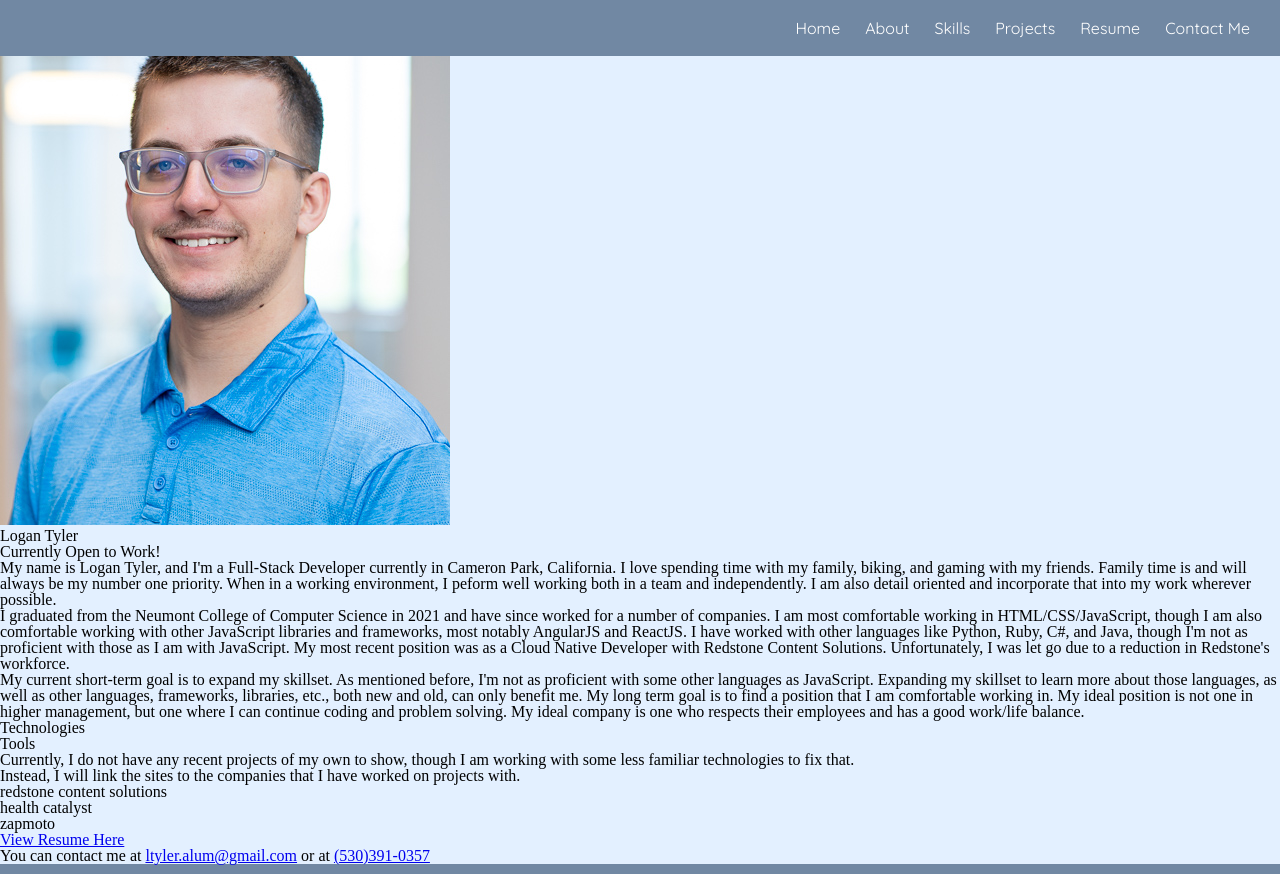
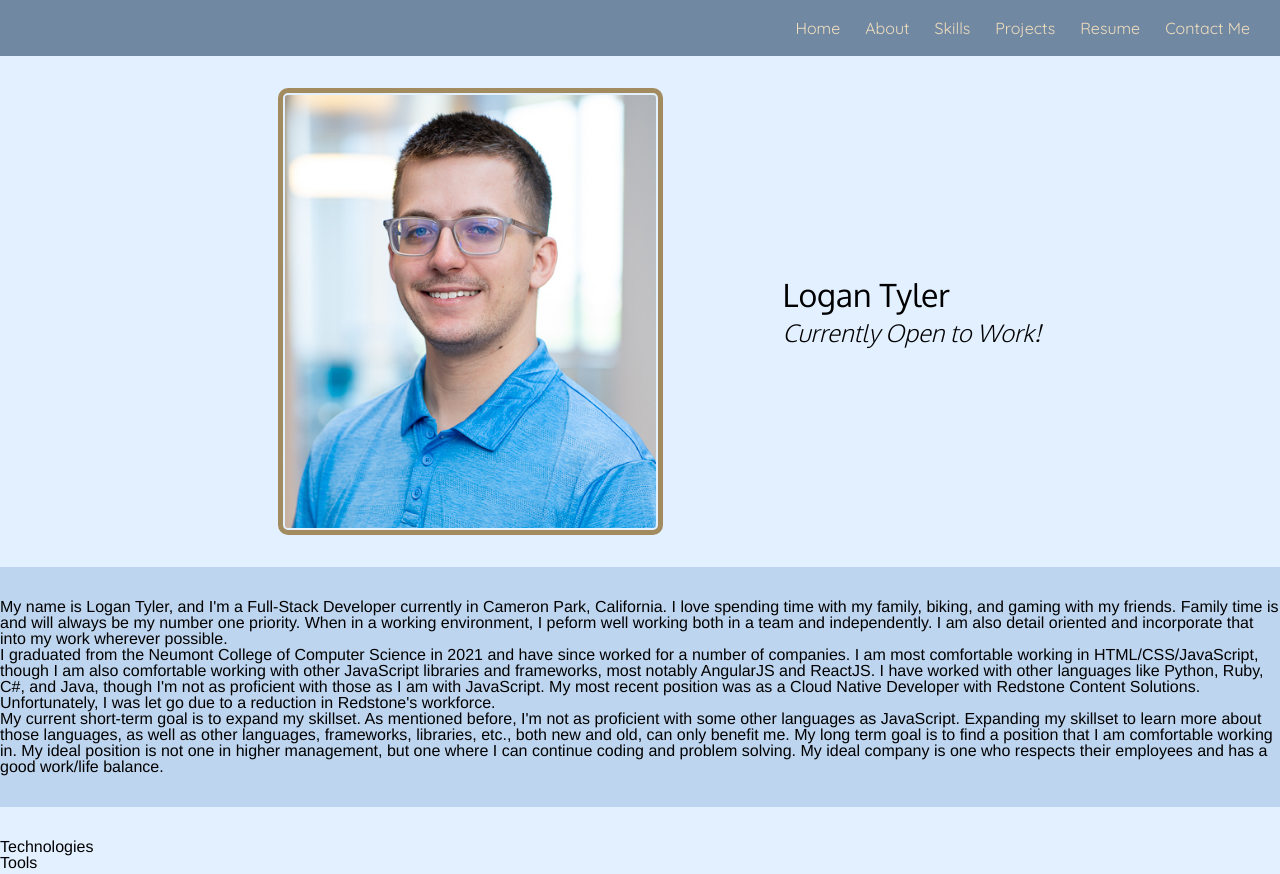
Before and after one commit to LoganTyl/LoganTyl.github.io, a plain HTML site: page index.html in a window 1280 px wide. Shown: the top 874 px of the page. Drawn offline with nearby package versions, Linux system fonts and the light colour scheme.

Commit message:
Finished styling for top introductions ection

```diff
--- a/index.html
+++ b/index.html
@@ -22,12 +22,16 @@
                     </nav>
                 </header>
             </div>
-            <div id="bodyContent">
+            <div class="body" id="bodyContent">
                 <main>
                     <div id="home">
-                        <img src="./documents/Logan Tyler Self Portrait.png" alt="Logan Tyler">
-                        <p>Logan Tyler</p>
-                        <p>Currently Open to Work!</p>
+                        <div class="selfPortrait">
+                            <img src="./documents/Logan Tyler Self Portrait.png" alt="Logan Tyler Self Portrait" loading="eager">
+                        </div>
+                        <div class="homeText">
+                            <h1>Logan Tyler</h1>
+                            <p class="openToWorkNotice">Currently Open to Work!</p>
+                        </div>
                     </div>
                     <div id="about">
                         <p>
--- a/styles/scss/fonts.scss
+++ b/styles/scss/fonts.scss
@@ -2,3 +2,18 @@
     font-family: quicksand;
     src: url(../../documents/fonts/quicksand.ttf);
 }
+
+@font-face {
+    font-family: oxygen;
+    src: url(../../documents/fonts/oxygen.ttf);
+}
+
+@font-face {
+    font-family: oxygenBold;
+    src: url(../../documents/fonts/oxygen-bold.ttf);
+}
+
+@font-face {
+    font-family: oxygenLight;
+    src: url(../../documents/fonts/oxygen-light.ttf);
+}
--- a/styles/scss/styles.scss
+++ b/styles/scss/styles.scss
@@ -6,6 +6,12 @@ html {
 }
 
 body {
+    font-family: "Helvetica";
+
+    h1,h2,h3,h4,h5,h6 {
+        font-family: oxygen;
+    }
+
     h1 {
         font-size: 2rem;
     }
@@ -37,13 +43,14 @@ body {
         background-color: $color-theme-1-hex;
         padding: 20px;
         font-family: quicksand;
-        color: white;
+        color: $color-theme-5-hex;
     }
 
     .navbar {
         position: fixed;
         top: 0;
         width: 100%;
+        margin-bottom: 1rem;
 
         header {
             margin-right: 50px;
@@ -56,16 +63,68 @@ body {
         }
 
         a {
-            color: white;
+            color: $color-theme-5-hex;
             text-decoration: none;
 
             &:visited {
-                color: white;
+                color: $color-theme-5-hex;
             }
         }
     }
 
     .footer {
         text-align: center;
+        margin-top: 1rem;
+    }
+
+    .body {
+        main {
+            > div {
+                padding: 2rem 0;
+                &:nth-of-type(odd) {
+                    background-color: $color-theme-2-hex;
+                }
+
+                &:nth-of-type(even) {
+                    background-color: $color-theme-3-hex;
+                }
+
+                &#home {
+                    margin-top: 3.5rem;
+                    display: flex;
+                    flex-direction: row;
+                    justify-content: center;
+                    gap: 5rem;
+
+                    .selfPortrait {
+                        display: flex;
+                        justify-content: center;
+                        align-items: center;
+
+                        img {
+                            width: 80%;
+                            height: auto;
+                            border: 5px solid $color-theme-4-hex;
+                            padding: 2px;
+                            border-radius: 10px;
+                        }
+                    }
+
+                    .homeText {
+                        display: flex;
+                        flex-direction: column;
+                        justify-content: center;
+                        gap: 10px;
+
+                        .openToWorkNotice {
+                            font-size: 1.5rem;
+                            font-family: oxygenLight;
+                            font-style: italic;
+                        }
+                    }
+                }
+
+            }
+        }
     }
 }
```
Also changed, not shown: documents/fonts/oxygen-bold.ttf (added), documents/fonts/oxygen-light.ttf (added), documents/fonts/oxygen.ttf (added), styles/css/fonts.css, styles/css/styles.css, 2 other files.
